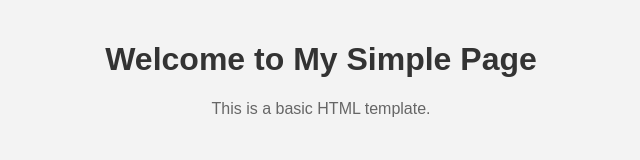
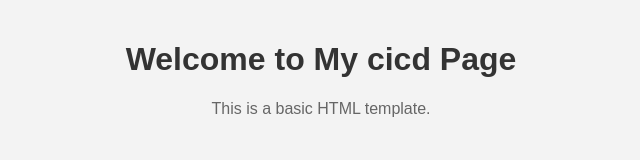
Before and after one commit to AsfiyaMehrunnisha/cicd, a plain HTML site: page index.html in a window 1280 px wide. Shown: the whole page, without its empty margins (319-959 px from the left). Drawn offline with Linux system fonts and the light colour scheme.

Commit message:
deploy: 54f98ffec23651a46c219ba70d77dc3f6dd2ba8e

```diff
--- a/index.html
+++ b/index.html
@@ -23,7 +23,7 @@
   </style>
 </head>
 <body>
-  <h1>Welcome to My Simple Page</h1>
+  <h1>Welcome to My cicd Page</h1>
   <p>This is a basic HTML template.</p>
 </body>
 </html>
```
